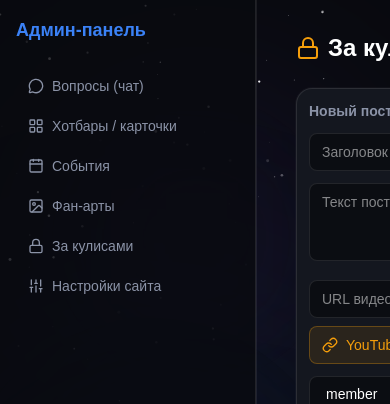
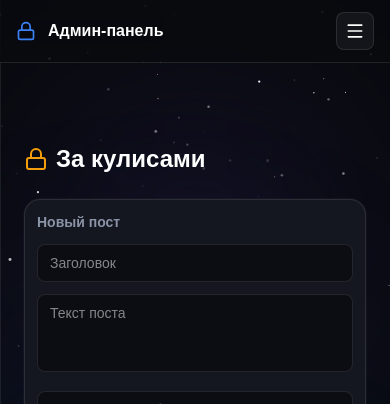
Before and after one commit to NuLLkiNGshAdoW/youtube-hub-app, a Next.js app: page /admin/backstage in a window 390 px wide. Shown: the top 404 px of the page. Built offline with nearby package versions, Linux system fonts and the light colour scheme; no server answers; the database is empty.

Commit message:
Краткое описание того, что вы изменили

```diff
--- a/app/admin/layout.tsx
+++ b/app/admin/layout.tsx
@@ -1,6 +1,7 @@
 // app/admin/layout.tsx
 "use client";
 
+import { useState } from "react";
 import Link from "next/link";
 import {
   MessageCircle,
@@ -9,6 +10,8 @@ import {
   Calendar,
   Image as ImageIcon,
   Lock,
+  Menu,
+  X,
 } from "lucide-react";
 
 const navItems = [
@@ -21,16 +24,51 @@ const navItems = [
 ];
 
 export default function AdminLayout({ children }: { children: React.ReactNode }) {
+  const [open, setOpen] = useState(false);
+
   return (
-    <div className="min-h-screen relative overflow-hidden text-white flex">
-      <aside className="w-64 border-r border-white/10 p-4 fixed h-screen bg-[#090A0F]/80 backdrop-blur-xl shadow-[0_0_0_1px_rgba(255,255,255,0.08)] z-20">
-        <h2 className="text-lg font-bold mb-6 text-[#3B82F6]">Админ-панель</h2>
-        <nav className="space-y-1">
+    <div className="min-h-screen relative overflow-hidden text-white">
+      <div className="sticky top-0 z-30 flex items-center justify-between border-b border-white/10 bg-[#090A0F]/90 backdrop-blur-xl px-4 py-3 sm:hidden">
+        <div className="flex items-center gap-3">
+          <Lock className="w-5 h-5 text-[#3B82F6]" />
+          <span className="font-semibold text-white">Админ-панель</span>
+        </div>
+        <button
+          type="button"
+          onClick={() => setOpen((prev) => !prev)}
+          className="rounded-lg border border-white/10 bg-white/5 p-2 text-white transition hover:bg-white/10"
+          aria-label="Toggle admin menu"
+        >
+          {open ? <X className="w-5 h-5" /> : <Menu className="w-5 h-5" />}
+        </button>
+      </div>
+
+      <aside
+        className={`fixed inset-y-0 left-0 z-20 w-64 border-r border-white/10 bg-[#090A0F]/95 backdrop-blur-xl shadow-[0_0_0_1px_rgba(255,255,255,0.08)] transition-transform duration-300 sm:translate-x-0 ${
+          open ? "translate-x-0" : "-translate-x-full"
+        } sm:relative sm:inset-auto sm:translate-x-0`}
+      >
+        <div className="flex items-center justify-between px-4 py-4 sm:hidden">
+          <span className="font-semibold text-[#3B82F6]">Меню</span>
+          <button
+            type="button"
+            onClick={() => setOpen(false)}
+            className="rounded-lg border border-white/10 bg-white/5 p-2 text-white transition hover:bg-white/10"
+            aria-label="Close admin menu"
+          >
+            <X className="w-5 h-5" />
+          </button>
+        </div>
+        <div className="px-4 py-4 hidden sm:block">
+          <h2 className="text-lg font-bold mb-6 text-[#3B82F6]">Админ-панель</h2>
+        </div>
+        <nav className="space-y-1 px-4 pb-6 sm:px-4 sm:pb-0">
           {navItems.map((item) => (
             <Link
               key={item.href}
               href={item.href}
-              className="flex items-center gap-2 px-3 py-2 rounded-lg text-sm text-[#8B93A7] hover:bg-white/5 hover:text-white transition-colors"
+              className="flex items-center gap-2 rounded-lg px-3 py-3 text-sm text-[#8B93A7] transition hover:bg-white/5 hover:text-white"
+              onClick={() => setOpen(false)}
             >
               <item.icon className="w-4 h-4" />
               {item.label}
@@ -38,7 +76,11 @@ export default function AdminLayout({ children }: { children: React.ReactNode })
           ))}
         </nav>
       </aside>
-      <main className="flex-1 ml-64 p-8">{children}</main>
+
+      <main className="sm:ml-64 p-4 sm:p-8">
+        <div className="sm:hidden h-16" />
+        {children}
+      </main>
     </div>
   );
 }
```
